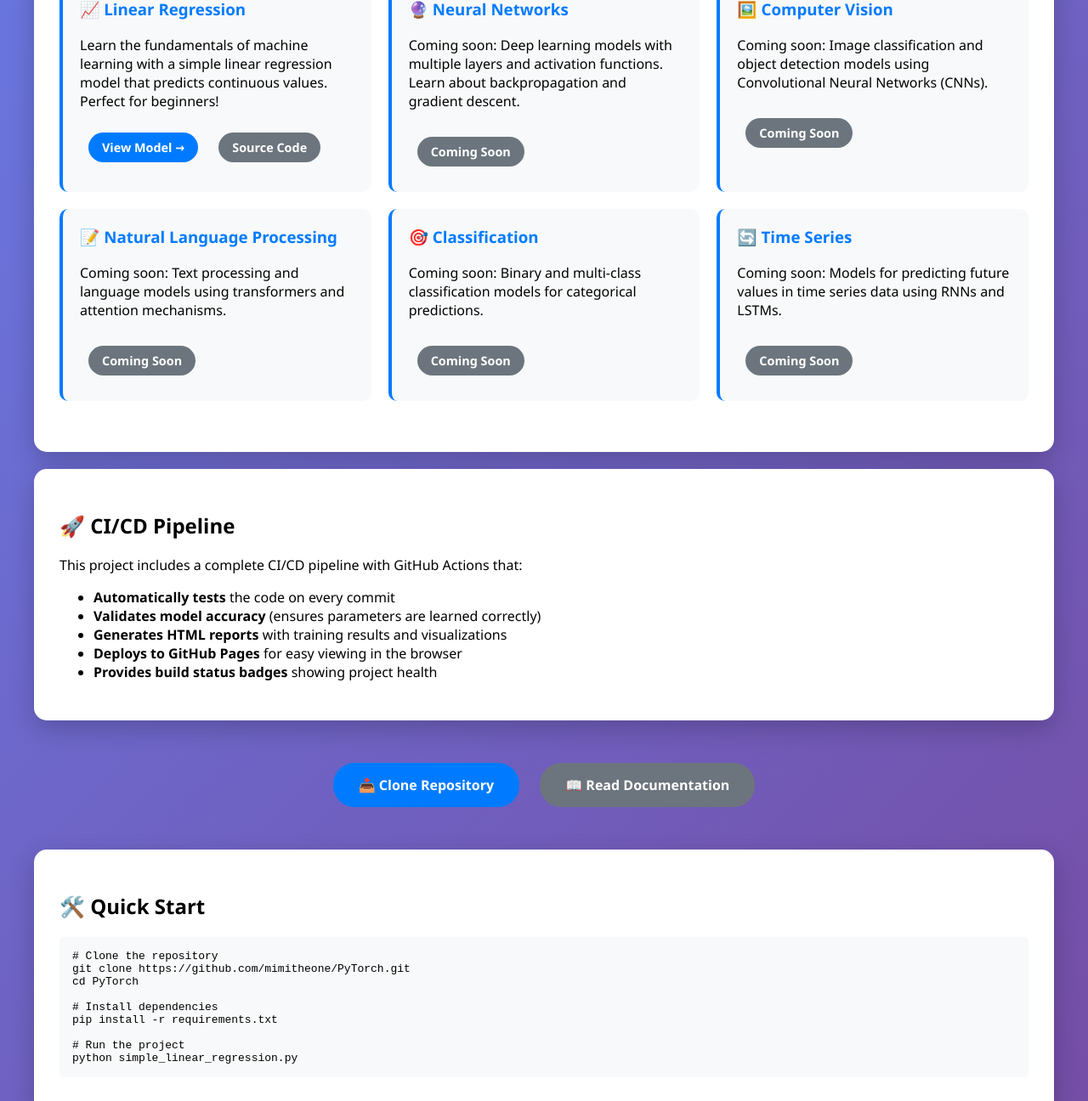
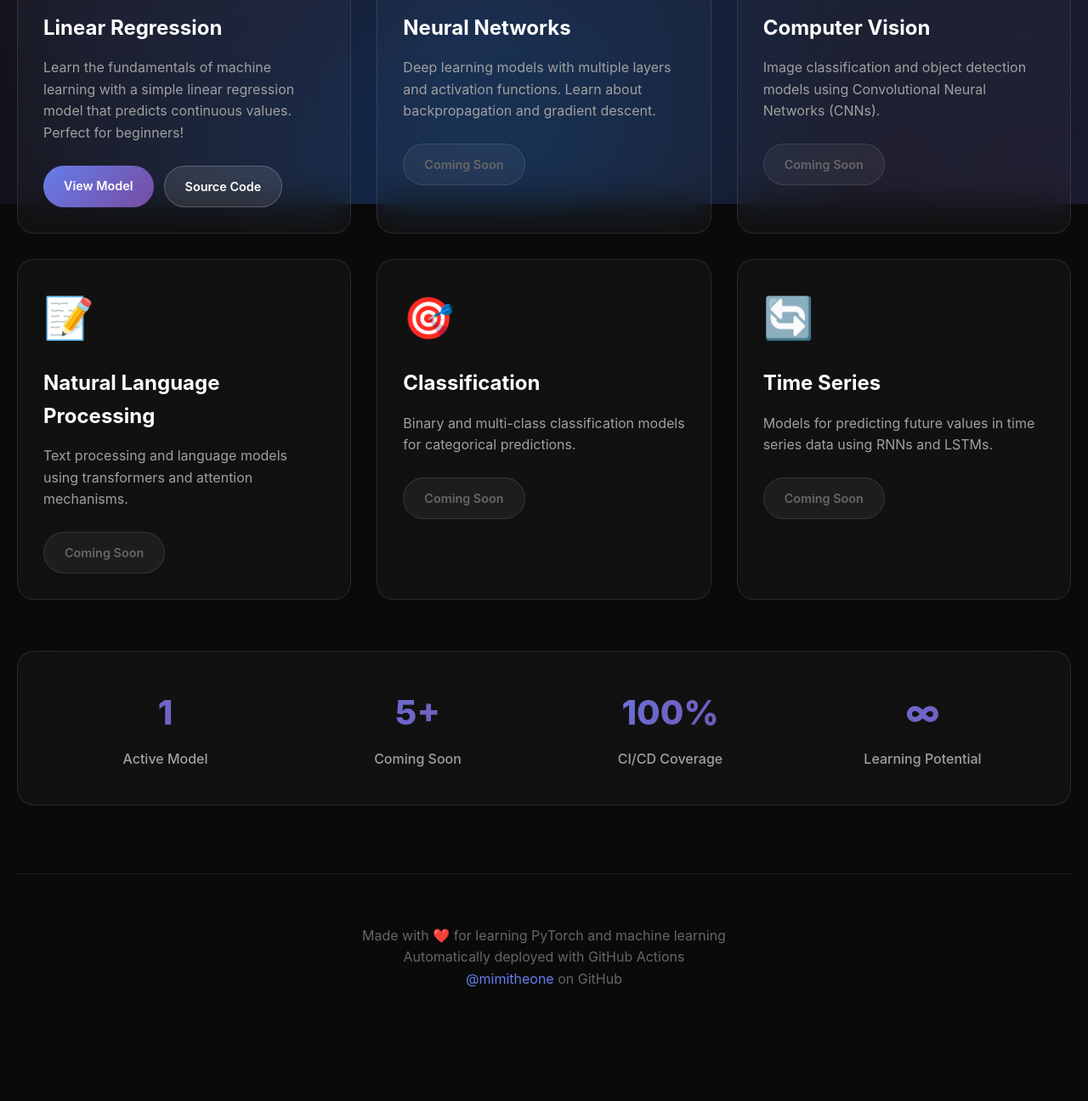
Before and after one commit to mimitheone/PyTorch, a plain HTML site: page index.html in a window 1280 px wide. Shown: the part 560-1856 px from the top of the page at 85% size. After the commit the page ends 1765 px from the top, so only its background shows below. Drawn offline with Linux system fonts and the light colour scheme.

Commit message:
🎨 Complete redesign with modern dark theme
✨ New Design Features:
- Dark theme with animated gradient background
- Glassmorphism cards with backdrop blur effects
- Smooth hover animations and transitions
- Modern typography with Inter font
- Responsive grid layout for model cards
- Beautiful gradient text effects
- Professional navigation with glassmorphism
- Statistics section with animated numbers
- Improved mobile responsiveness

🎯 Visual Improvements:
- Replaced old card-based layout with modern grid
- Added animated background with radial gradients
- Implemented smooth fade-in animations for cards
- Enhanced button styles with gradient effects
- Better color contrast and readability
- Professional spacing and typography

📱 Mobile Optimized:
- Responsive design for all screen sizes
- Touch-friendly button sizes
- Optimized typography scaling
- Improved navigation on mobile devices

```diff
--- a/index.html
+++ b/index.html
@@ -5,218 +5,405 @@
     <meta name="viewport" content="width=device-width, initial-scale=1.0">
     <title>Mimisheone - Portfolio</title>
     <style>
-        body {
-            font-family: 'Segoe UI', Tahoma, Geneva, Verdana, sans-serif;
+        * {
             margin: 0;
             padding: 0;
-            background: linear-gradient(135deg, #667eea 0%, #764ba2 100%);
-            min-height: 100vh;
+            box-sizing: border-box;
         }
+
+        body {
+            font-family: 'Inter', -apple-system, BlinkMacSystemFont, 'Segoe UI', Roboto, sans-serif;
+            background: #0a0a0a;
+            color: #ffffff;
+            line-height: 1.6;
+            overflow-x: hidden;
+        }
+
+        /* Animated background */
+        .bg-animation {
+            position: fixed;
+            top: 0;
+            left: 0;
+            width: 100%;
+            height: 100%;
+            z-index: -1;
+            background: radial-gradient(circle at 20% 50%, #1a1a2e 0%, transparent 50%),
+                        radial-gradient(circle at 80% 20%, #16213e 0%, transparent 50%),
+                        radial-gradient(circle at 40% 80%, #0f3460 0%, transparent 50%),
+                        linear-gradient(135deg, #0a0a0a 0%, #1a1a2e 100%);
+        }
+
         .container {
-            max-width: 1200px;
+            max-width: 1400px;
             margin: 0 auto;
-            padding: 20px;
+            padding: 0 20px;
         }
+
+        /* Header */
         .header {
             text-align: center;
-            color: white;
-            margin-bottom: 40px;
+            padding: 80px 0 60px;
+            position: relative;
         }
+
         .header h1 {
-            font-size: 3em;
-            margin-bottom: 10px;
-            text-shadow: 2px 2px 4px rgba(0,0,0,0.3);
+            font-size: clamp(2.5rem, 5vw, 4rem);
+            font-weight: 800;
+            background: linear-gradient(135deg, #667eea 0%, #764ba2 50%, #f093fb 100%);
+            -webkit-background-clip: text;
+            -webkit-text-fill-color: transparent;
+            background-clip: text;
+            margin-bottom: 20px;
+            letter-spacing: -0.02em;
         }
+
         .header p {
-            font-size: 1.2em;
-            opacity: 0.9;
+            font-size: 1.25rem;
+            color: #a0a0a0;
+            max-width: 600px;
+            margin: 0 auto;
+            font-weight: 300;
         }
-        .card {
-            background: white;
-            border-radius: 15px;
-            padding: 30px;
-            margin: 20px 0;
-            box-shadow: 0 10px 30px rgba(0,0,0,0.2);
-            transition: transform 0.3s ease;
-        }
-        .card:hover {
-            transform: translateY(-5px);
-        }
-        .status-badges {
+
+        /* Navigation */
+        .nav {
             display: flex;
             justify-content: center;
-            gap: 15px;
-            margin: 20px 0;
+            gap: 20px;
+            margin: 40px 0;
             flex-wrap: wrap;
         }
-        .badge {
-            display: inline-block;
-            padding: 8px 16px;
+
+        .nav-item {
+            padding: 12px 24px;
+            background: rgba(255, 255, 255, 0.05);
+            border: 1px solid rgba(255, 255, 255, 0.1);
+            border-radius: 50px;
+            color: #ffffff;
+            text-decoration: none;
+            font-weight: 500;
+            transition: all 0.3s ease;
+            backdrop-filter: blur(10px);
+        }
+
+        .nav-item:hover {
+            background: rgba(255, 255, 255, 0.1);
+            border-color: rgba(255, 255, 255, 0.2);
+            transform: translateY(-2px);
+            text-decoration: none;
+            color: #ffffff;
+        }
+
+        /* Model Grid */
+        .models-grid {
+            display: grid;
+            grid-template-columns: repeat(auto-fit, minmax(350px, 1fr));
+            gap: 30px;
+            margin: 60px 0;
+        }
+
+        .model-card {
+            background: rgba(255, 255, 255, 0.03);
+            border: 1px solid rgba(255, 255, 255, 0.1);
             border-radius: 20px;
+            padding: 30px;
+            transition: all 0.4s ease;
+            backdrop-filter: blur(20px);
+            position: relative;
+            overflow: hidden;
+        }
+
+        .model-card::before {
+            content: '';
+            position: absolute;
+            top: 0;
+            left: 0;
+            right: 0;
+            height: 2px;
+            background: linear-gradient(90deg, #667eea, #764ba2, #f093fb);
+            opacity: 0;
+            transition: opacity 0.3s ease;
+        }
+
+        .model-card:hover {
+            transform: translateY(-10px);
+            border-color: rgba(255, 255, 255, 0.2);
+            background: rgba(255, 255, 255, 0.05);
+        }
+
+        .model-card:hover::before {
+            opacity: 1;
+        }
+
+        .model-icon {
+            font-size: 3rem;
+            margin-bottom: 20px;
+            display: block;
+        }
+
+        .model-title {
+            font-size: 1.5rem;
+            font-weight: 700;
+            margin-bottom: 15px;
+            color: #ffffff;
+        }
+
+        .model-description {
+            color: #a0a0a0;
+            margin-bottom: 25px;
+            line-height: 1.6;
+        }
+
+        .model-actions {
+            display: flex;
+            gap: 12px;
+            flex-wrap: wrap;
+        }
+
+        .btn {
+            padding: 12px 24px;
+            border-radius: 50px;
+            font-weight: 600;
+            text-decoration: none;
+            transition: all 0.3s ease;
+            border: none;
+            cursor: pointer;
+            font-size: 0.9rem;
+        }
+
+        .btn-primary {
+            background: linear-gradient(135deg, #667eea 0%, #764ba2 100%);
             color: white;
-            text-decoration: none;
-            font-weight: bold;
-            transition: all 0.3s ease;
         }
-        .badge:hover {
-            transform: scale(1.05);
+
+        .btn-primary:hover {
+            transform: translateY(-2px);
+            box-shadow: 0 10px 25px rgba(102, 126, 234, 0.3);
             text-decoration: none;
             color: white;
         }
-        .badge-success { background: #28a745; }
-        .badge-info { background: #17a2b8; }
-        .badge-warning { background: #ffc107; color: #333; }
-        .badge-primary { background: #007bff; }
-        .badge-dark { background: #343a40; }
-        .features {
-            display: grid;
-            grid-template-columns: repeat(auto-fit, minmax(300px, 1fr));
-            gap: 20px;
-            margin: 30px 0;
+
+        .btn-secondary {
+            background: rgba(255, 255, 255, 0.1);
+            color: #ffffff;
+            border: 1px solid rgba(255, 255, 255, 0.2);
         }
-        .feature {
-            background: #f8f9fa;
-            padding: 20px;
-            border-radius: 10px;
-            border-left: 4px solid #007bff;
-        }
-        .feature h3 {
-            color: #007bff;
-            margin-top: 0;
-        }
-        .cta {
-            text-align: center;
-            margin: 40px 0;
-        }
-        .btn {
-            display: inline-block;
-            padding: 15px 30px;
-            background: #007bff;
-            color: white;
-            text-decoration: none;
-            border-radius: 25px;
-            font-weight: bold;
-            transition: all 0.3s ease;
-            margin: 10px;
-        }
-        .btn:hover {
-            background: #0056b3;
+
+        .btn-secondary:hover {
+            background: rgba(255, 255, 255, 0.15);
             transform: translateY(-2px);
             text-decoration: none;
-            color: white;
+            color: #ffffff;
         }
-        .btn-secondary {
-            background: #6c757d;
+
+        .btn-disabled {
+            background: rgba(255, 255, 255, 0.05);
+            color: #666;
+            cursor: not-allowed;
+            border: 1px solid rgba(255, 255, 255, 0.1);
         }
-        .btn-secondary:hover {
-            background: #545b62;
+
+        /* Stats Section */
+        .stats {
+            background: rgba(255, 255, 255, 0.03);
+            border: 1px solid rgba(255, 255, 255, 0.1);
+            border-radius: 20px;
+            padding: 40px;
+            margin: 60px 0;
+            backdrop-filter: blur(20px);
         }
+
+        .stats-grid {
+            display: grid;
+            grid-template-columns: repeat(auto-fit, minmax(200px, 1fr));
+            gap: 30px;
+        }
+
+        .stat-item {
+            text-align: center;
+        }
+
+        .stat-number {
+            font-size: 2.5rem;
+            font-weight: 800;
+            background: linear-gradient(135deg, #667eea 0%, #764ba2 100%);
+            -webkit-background-clip: text;
+            -webkit-text-fill-color: transparent;
+            background-clip: text;
+            margin-bottom: 10px;
+        }
+
+        .stat-label {
+            color: #a0a0a0;
+            font-weight: 500;
+        }
+
+        /* Footer */
         .footer {
             text-align: center;
-            color: white;
-            margin-top: 40px;
-            opacity: 0.8;
+            padding: 60px 0 40px;
+            color: #666;
+            border-top: 1px solid rgba(255, 255, 255, 0.1);
+            margin-top: 80px;
         }
+
+        .footer a {
+            color: #667eea;
+            text-decoration: none;
+        }
+
+        .footer a:hover {
+            text-decoration: underline;
+        }
+
+        /* Responsive */
         @media (max-width: 768px) {
-            .header h1 { font-size: 2em; }
-            .status-badges { flex-direction: column; align-items: center; }
-            .features { grid-template-columns: 1fr; }
+            .header {
+                padding: 60px 0 40px;
+            }
+
+            .models-grid {
+                grid-template-columns: 1fr;
+                gap: 20px;
+                margin: 40px 0;
+            }
+
+            .model-card {
+                padding: 25px;
+            }
+
+            .nav {
+                gap: 15px;
+            }
+
+            .nav-item {
+                padding: 10px 20px;
+                font-size: 0.9rem;
+            }
         }
+
+        /* Animations */
+        @keyframes fadeInUp {
+            from {
+                opacity: 0;
+                transform: translateY(30px);
+            }
+            to {
+                opacity: 1;
+                transform: translateY(0);
+            }
+        }
+
+        .model-card {
+            animation: fadeInUp 0.6s ease forwards;
+        }
+
+        .model-card:nth-child(1) { animation-delay: 0.1s; }
+        .model-card:nth-child(2) { animation-delay: 0.2s; }
+        .model-card:nth-child(3) { animation-delay: 0.3s; }
+        .model-card:nth-child(4) { animation-delay: 0.4s; }
+        .model-card:nth-child(5) { animation-delay: 0.5s; }
+        .model-card:nth-child(6) { animation-delay: 0.6s; }
     </style>
 </head>
 <body>
+    <div class="bg-animation"></div>
     <div class="container">
         <div class="header">
             <h1>🚀 PyTorch Projects</h1>
             <p>Machine learning models and experiments with PyTorch</p>
         </div>
 
-        <div class="card">
-            <div class="status-badges">
-                <a href="https://github.com/mimitheone/PyTorch" class="badge badge-primary">📁 Source Code</a>
-                <a href="https://github.com/mimitheone/PyTorch/actions" class="badge badge-success">✅ CI/CD Status</a>
-                <a href="https://github.com/mimitheone/PyTorch/issues" class="badge badge-info">🐛 Issues</a>
-                <a href="https://github.com/mimitheone/PyTorch/stargazers" class="badge badge-warning">⭐ Stars</a>
-                <a href="https://github.com/mimitheone/PyTorch/network" class="badge badge-dark">🍴 Forks</a>
-            </div>
+        <div class="nav">
+            <a href="https://github.com/mimitheone/PyTorch" class="nav-item">📁 Source Code</a>
+            <a href="https://github.com/mimitheone/PyTorch/actions" class="nav-item">✅ CI/CD Status</a>
+            <a href="https://github.com/mimitheone/PyTorch/issues" class="nav-item">🐛 Issues</a>
+            <a href="https://github.com/mimitheone/PyTorch/stargazers" class="nav-item">⭐ Stars</a>
+            <a href="https://github.com/mimitheone/PyTorch/network" class="nav-item">🍴 Forks</a>
         </div>
 
-        <div class="card">
-            <h2>🤖 Available Models</h2>
-            <p>Explore different machine learning models implemented with PyTorch. Each model has its own directory with source code, documentation, and examples.</p>
+        <div class="models-grid">
+            <div class="model-card">
+                <span class="model-icon">📈</span>
+                <h3 class="model-title">Linear Regression</h3>
+                <p class="model-description">Learn the fundamentals of machine learning with a simple linear regression model that predicts continuous values. Perfect for beginners!</p>
+                <div class="model-actions">
+                    <a href="models/linear-regression/" class="btn btn-primary">View Model</a>
+                    <a href="https://github.com/mimitheone/PyTorch/tree/master/models/linear-regression" class="btn btn-secondary">Source Code</a>
+                </div>
+            </div>
 
-            <div class="features">
-                <div class="feature">
-                    <h3>📈 Linear Regression</h3>
-                    <p>Learn the fundamentals of machine learning with a simple linear regression model that predicts continuous values. Perfect for beginners!</p>
-                    <div style="margin-top: 15px;">
-                        <a href="models/linear-regression/" class="btn" style="padding: 8px 16px; font-size: 0.9em; margin-right: 10px;">View Model →</a>
-                        <a href="https://github.com/mimitheone/PyTorch/tree/master/models/linear-regression" class="btn btn-secondary" style="padding: 8px 16px; font-size: 0.9em;">Source Code</a>
-                    </div>
+            <div class="model-card">
+                <span class="model-icon">🔮</span>
+                <h3 class="model-title">Neural Networks</h3>
+                <p class="model-description">Deep learning models with multiple layers and activation functions. Learn about backpropagation and gradient descent.</p>
+                <div class="model-actions">
+                    <span class="btn btn-disabled">Coming Soon</span>
                 </div>
-                <div class="feature">
-                    <h3>🔮 Neural Networks</h3>
-                    <p>Coming soon: Deep learning models with multiple layers and activation functions. Learn about backpropagation and gradient descent.</p>
-                    <span class="btn" style="margin-top: 15px; padding: 8px 16px; font-size: 0.9em; background: #6c757d; cursor: not-allowed;">Coming Soon</span>
+            </div>
+
+            <div class="model-card">
+                <span class="model-icon">🖼️</span>
+                <h3 class="model-title">Computer Vision</h3>
+                <p class="model-description">Image classification and object detection models using Convolutional Neural Networks (CNNs).</p>
+                <div class="model-actions">
+                    <span class="btn btn-disabled">Coming Soon</span>
                 </div>
-                <div class="feature">
-                    <h3>🖼️ Computer Vision</h3>
-                    <p>Coming soon: Image classification and object detection models using Convolutional Neural Networks (CNNs).</p>
-                    <span class="btn" style="margin-top: 15px; padding: 8px 16px; font-size: 0.9em; background: #6c757d; cursor: not-allowed;">Coming Soon</span>
+            </div>
+
+            <div class="model-card">
+                <span class="model-icon">📝</span>
+                <h3 class="model-title">Natural Language Processing</h3>
+                <p class="model-description">Text processing and language models using transformers and attention mechanisms.</p>
+                <div class="model-actions">
+                    <span class="btn btn-disabled">Coming Soon</span>
                 </div>
-                <div class="feature">
-                    <h3>📝 Natural Language Processing</h3>
-                    <p>Coming soon: Text processing and language models using transformers and attention mechanisms.</p>
-                    <span class="btn" style="margin-top: 15px; padding: 8px 16px; font-size: 0.9em; background: #6c757d; cursor: not-allowed;">Coming Soon</span>
+            </div>
+
+            <div class="model-card">
+                <span class="model-icon">🎯</span>
+                <h3 class="model-title">Classification</h3>
+                <p class="model-description">Binary and multi-class classification models for categorical predictions.</p>
+                <div class="model-actions">
+                    <span class="btn btn-disabled">Coming Soon</span>
                 </div>
-                <div class="feature">
-                    <h3>🎯 Classification</h3>
-                    <p>Coming soon: Binary and multi-class classification models for categorical predictions.</p>
-                    <span class="btn" style="margin-top: 15px; padding: 8px 16px; font-size: 0.9em; background: #6c757d; cursor: not-allowed;">Coming Soon</span>
-                </div>
-                <div class="feature">
-                    <h3>🔄 Time Series</h3>
-                    <p>Coming soon: Models for predicting future values in time series data using RNNs and LSTMs.</p>
-                    <span class="btn" style="margin-top: 15px; padding: 8px 16px; font-size: 0.9em; background: #6c757d; cursor: not-allowed;">Coming Soon</span>
+            </div>
+
+            <div class="model-card">
+                <span class="model-icon">🔄</span>
+                <h3 class="model-title">Time Series</h3>
+                <p class="model-description">Models for predicting future values in time series data using RNNs and LSTMs.</p>
+                <div class="model-actions">
+                    <span class="btn btn-disabled">Coming Soon</span>
                 </div>
             </div>
         </div>
 
-        <div class="card">
-            <h2>🚀 CI/CD Pipeline</h2>
-            <p>This project includes a complete CI/CD pipeline with GitHub Actions that:</p>
-            <ul>
-                <li><strong>Automatically tests</strong> the code on every commit</li>
-                <li><strong>Validates model accuracy</strong> (ensures parameters are learned correctly)</li>
-                <li><strong>Generates HTML reports</strong> with training results and visualizations</li>
-                <li><strong>Deploys to GitHub Pages</strong> for easy viewing in the browser</li>
-                <li><strong>Provides build status badges</strong> showing project health</li>
-            </ul>
-        </div>
-
-        <div class="cta">
-            <a href="https://github.com/mimitheone/PyTorch" class="btn">📥 Clone Repository</a>
-            <a href="https://github.com/mimitheone/PyTorch/blob/master/README.md" class="btn btn-secondary">📖 Read Documentation</a>
-        </div>
-
-        <div class="card">
-            <h2>🛠️ Quick Start</h2>
-            <pre style="background: #f8f9fa; padding: 15px; border-radius: 5px; overflow-x: auto;">
-<code># Clone the repository
-git clone https://github.com/mimitheone/PyTorch.git
-cd PyTorch
-
-# Install dependencies
-pip install -r requirements.txt
-
-# Run the project
-python simple_linear_regression.py</code></pre>
+        <div class="stats">
+            <div class="stats-grid">
+                <div class="stat-item">
+                    <div class="stat-number">1</div>
+                    <div class="stat-label">Active Model</div>
+                </div>
+                <div class="stat-item">
+                    <div class="stat-number">5+</div>
+                    <div class="stat-label">Coming Soon</div>
+                </div>
+                <div class="stat-item">
+                    <div class="stat-number">100%</div>
+                    <div class="stat-label">CI/CD Coverage</div>
+                </div>
+                <div class="stat-item">
+                    <div class="stat-number">∞</div>
+                    <div class="stat-label">Learning Potential</div>
+                </div>
+            </div>
         </div>
 
         <div class="footer">
             <p>Made with ❤️ for learning PyTorch and machine learning</p>
             <p>Automatically deployed with GitHub Actions</p>
-            <p><a href="https://github.com/mimitheone" style="color: white;">@mimitheone</a> on GitHub</p>
+            <p><a href="https://github.com/mimitheone">@mimitheone</a> on GitHub</p>
         </div>
     </div>
 </body>
```
